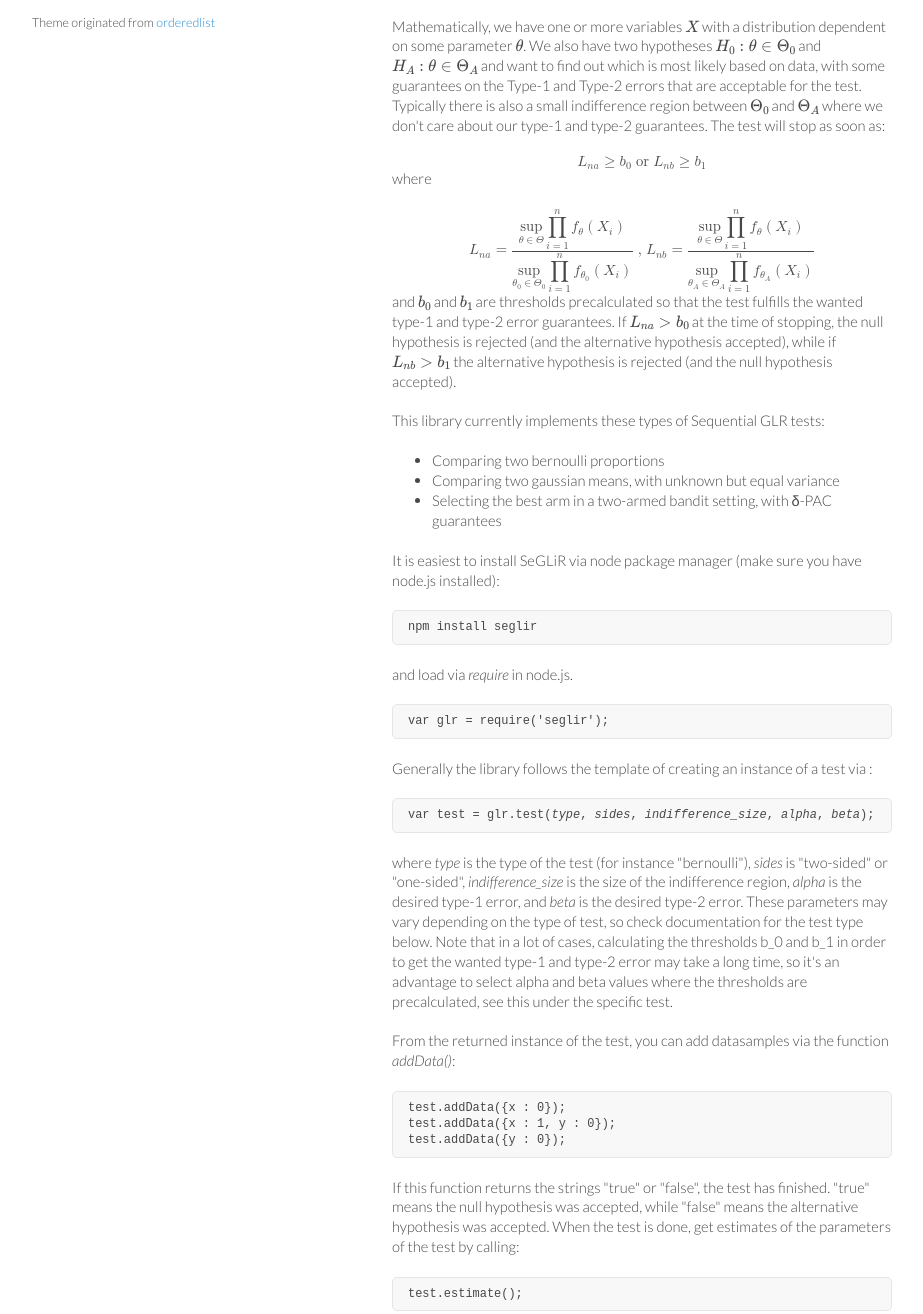
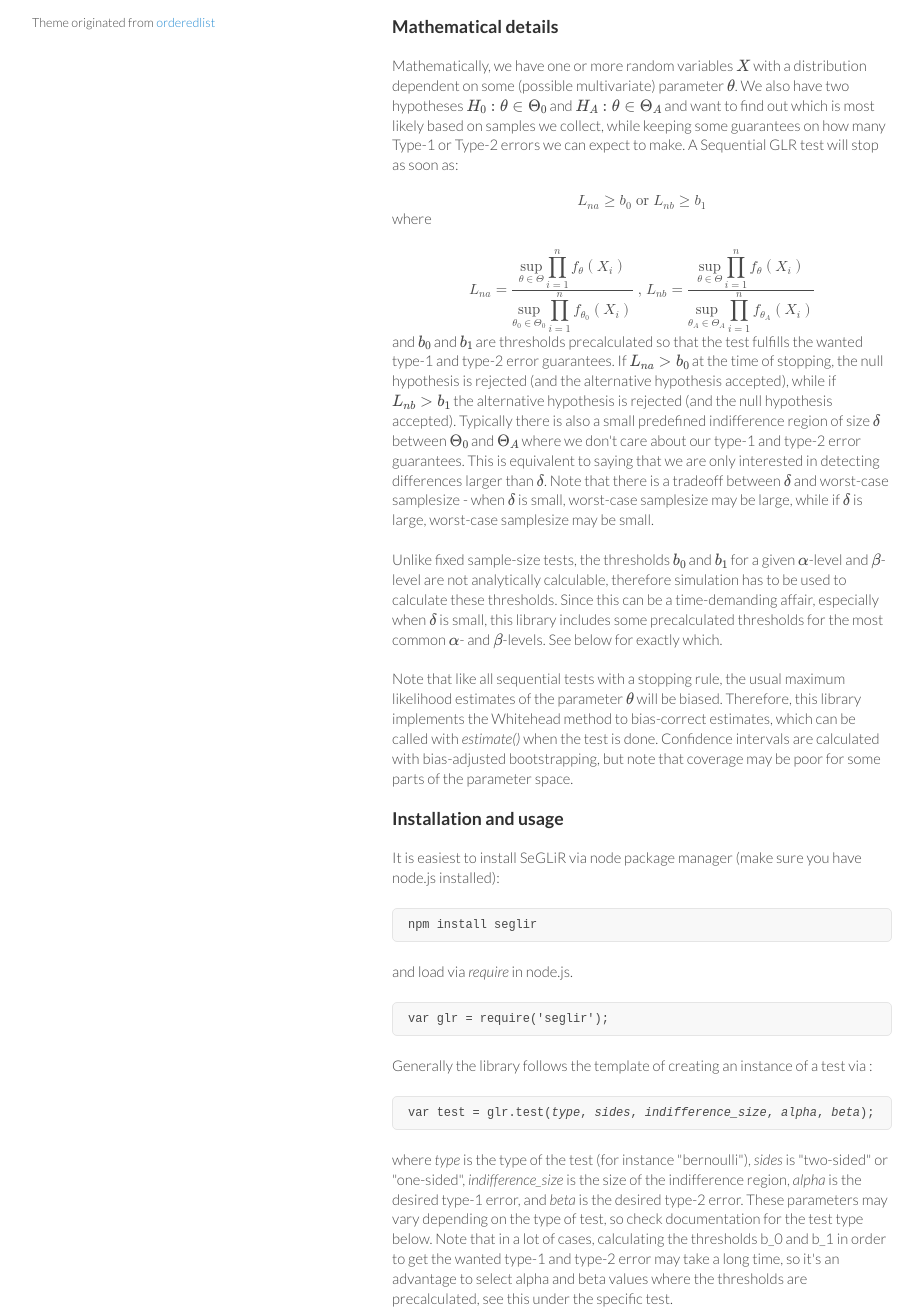
Before and after one commit to auduno/SeGLiR, a plain HTML site: page documentation/reference.html in a window 1280 px wide. Shown: the part 698-2012 px from the top of the page, without its empty margins (178-1101 px from the left). Drawn offline with nearby package versions, Linux system fonts and the light colour scheme; some packages are replaced by stand-ins of ours.

Commit message:
Updated documentation

```diff
--- a/documentation/reference.html
+++ b/documentation/reference.html
@@ -38,14 +38,16 @@
 
 <!--<h2 id="process">Flow</h2>-->
 
-<p>SeGLiR is a javascript implementation of hypothesis testing (aka A/B-testing) via Sequential Generalized Likelihood Ratio Tests. The Sequential Generalized Likelihood Ratio Test is a family of sequential hypothesis test that will stop as soon as we are able to reject a hypothesis, while still keeping type-1 and type-2 error guarantees. Compared to fixed-sample size tests, this usually gives a significant improvement in the needed samplesize, at the cost of some loss of precision in estimates when the test is done. The test has been shown<sup><a href="#fn1">1</a></sup> to be <em>uniformly first-order asymptotically optimal</em> with regard to minimizing samplesize for tests based on a exponential family parameter. For some idea about the difference in expected samplesize, here's numbers from a comparison of bernoulli proportions with a fixed sample-size test and a sequential GLR test, both with $\alpha$ = 0.05, $\beta$ = 0.10 and $\delta$ = 0.01.</p>
+<p>SeGLiR is a javascript implementation of hypothesis testing (aka A/B-testing) with Sequential Generalized Likelihood Ratio Tests. The Sequential Generalized Likelihood Ratio Test is a family of sequential hypothesis test that will stop as soon as we are able to reject a hypothesis, while still keeping type-1 and type-2 error guarantees. Compared to fixed-sample size tests, this usually gives a significant decrease in the needed samplesize, at the cost of some loss of precision in estimates when the test is done. The test has been shown<sup><a href="#fn1">1</a></sup> to be <em>uniformly first-order asymptotically optimal</em> with regard to minimizing samplesize for tests based on a exponential family parameter. For some idea about the difference in expected samplesize, here's numbers from a comparison of bernoulli proportions with a fixed sample-size test and a sequential GLR test, both with $\alpha$-level 0.05, $\beta$-level 0.10 and $\delta$ = 0.01.</p>
 
 <p style="text-align:center">
   <a href="../images/samplesize1.png" rel="lightbox" title="Expected Samplesize"><img src="../images/samplesize1.png" width="400px" height="305px">
   </a>
 </p>
 
-<p>Mathematically, we have one or more variables $X$ with a distribution dependent on some parameter $\theta$. We also have two hypotheses $H_0 : \theta \in \Theta_0$ and $H_A : \theta \in \Theta_A$ and want to find out which is most likely based on data, with some guarantees on the Type-1 and Type-2 errors that are acceptable for the test. Typically there is also a small indifference region between $\Theta_0$ and $\Theta_A$ where we don't care about our type-1 and type-2 guarantees. The test will stop as soon as:</p>
+<h2 id="math">Mathematical details</h2>
+
+<p>Mathematically, we have one or more random variables $X$ with a distribution dependent on some (possible multivariate) parameter $\theta$. We also have two hypotheses $H_0 : \theta \in \Theta_0$ and $H_A : \theta \in \Theta_A$ and want to find out which is most likely based on samples we collect, while keeping some guarantees on how many Type-1 or Type-2 errors we can expect to make. A Sequential GLR test will stop as soon as:</p>
 
 <!--<p>\begin{aligned}
 L_{na} \geq b_0 \;\mathrm{or}\; L_{nb} \geq b_1
@@ -277,14 +279,13 @@ L_{na} \geq b_0 \;\mathrm{or}\; L_{nb} \geq b_1
 </mrow>
 </math>
 
-<p>and $b_0$ and $b_1$ are thresholds precalculated so that the test fulfills the wanted type-1 and type-2 error guarantees. If $L_{na} > b_0$ at the time of stopping, the null hypothesis is rejected (and the alternative hypothesis accepted), while if $L_{nb} > b_1$ the alternative hypothesis is rejected (and the null hypothesis accepted).</p>
+<p>and $b_0$ and $b_1$ are thresholds precalculated so that the test fulfills the wanted type-1 and type-2 error guarantees. If $L_{na} > b_0$ at the time of stopping, the null hypothesis is rejected (and the alternative hypothesis accepted), while if $L_{nb} > b_1$ the alternative hypothesis is rejected (and the null hypothesis accepted). Typically there is also a small predefined indifference region of size $\delta$ between $\Theta_0$ and $\Theta_A$ where we don't care about our type-1 and type-2 error guarantees. This is equivalent to saying that we are only interested in detecting differences larger than $\delta$. Note that there is a tradeoff between $\delta$ and worst-case samplesize - when $\delta$ is small, worst-case samplesize may be large, while if $\delta$ is large, worst-case samplesize may be small.</p>
 
-<p>This library currently implements these types of Sequential GLR tests:</p>
-<ul>
-  <li>Comparing two bernoulli proportions</li>
-  <li>Comparing two gaussian means, with unknown but equal variance</li>
-  <li>Selecting the best arm in a two-armed bandit setting, with δ-PAC guarantees</li>
-</ul>
+<p>Unlike fixed sample-size tests, the thresholds $b_0$ and $b_1$ for a given $\alpha$-level and $\beta$-level are not analytically calculable, therefore simulation has to be used to calculate these thresholds. Since this can be a time-demanding affair, especially when $\delta$ is small, this library includes some precalculated thresholds for the most common $\alpha$- and $\beta$-levels. See below for exactly which.</p>
+
+<p>Note that like all sequential tests with a stopping rule, the usual maximum likelihood estimates of the parameter $\theta$ will be biased. Therefore, this library implements the Whitehead method to bias-correct estimates, which can be called with <em>estimate()</em> when the test is done. Confidence intervals are calculated with bias-adjusted bootstrapping, but note that coverage may be poor for some parts of the parameter space.</p>
+
+<h2>Installation and usage</h2>
 
 <p>It is easiest to install SeGLiR via node package manager (make sure you have node.js installed):</p>
 
@@ -303,17 +304,25 @@ L_{na} \geq b_0 \;\mathrm{or}\; L_{nb} \geq b_1
 
 <p>where <em>type</em> is the type of the test (for instance "bernoulli"), <em>sides</em> is "two-sided" or "one-sided", <em>indifference_size</em> is the size of the indifference region, <em>alpha</em> is the desired type-1 error, and <em>beta</em> is the desired type-2 error. These parameters may vary depending on the type of test, so check documentation for the test type below. Note that in a lot of cases, calculating the thresholds b_0 and b_1 in order to get the wanted type-1 and type-2 error may take a long time, so it's an advantage to select alpha and beta values where the thresholds are precalculated, see this under the specific test.</p>
 
-<p>From the returned instance of the test, you can add datasamples via the function <em>addData()</em>:</p>
+<p>From the returned instance of the test, you can add datasamples via the function <em>addData()</em>:
 
 <pre><code>test.addData({x : 0});
 test.addData({x : 1, y : 0});
 test.addData({y : 0});
 </code></pre>
 
-<p>If this function returns the strings "true" or "false", the test has finished. "true" means the null hypothesis was accepted, while "false" means the alternative hypothesis was accepted. When the test is done, get estimates of the parameters of the test by calling:</p>
+If this function returns the strings "true" or "false", the test has finished. "true" means the null hypothesis was accepted, while "false" means the alternative hypothesis was accepted. When the test is done, get estimates of the parameters of the test by calling:</p>
 
 <pre><code>test.estimate();
 </code></pre>
+
+<p>This library currently implements these types of Sequential GLR tests:</p>
+<ul>
+  <li>Comparing two bernoulli proportions</li>
+  <li>Comparing two gaussian means, with unknown but equal variance</li>
+  <li>Selecting the best arm in a two-armed bandit setting, with δ-PAC guarantees</li>
+</ul>
+<p>There are some differences between the functions for these tests, so consult more detailed reference for each test below.</p>
 
 <h2>Comparison of two bernoulli proportions</h2>
 
```
